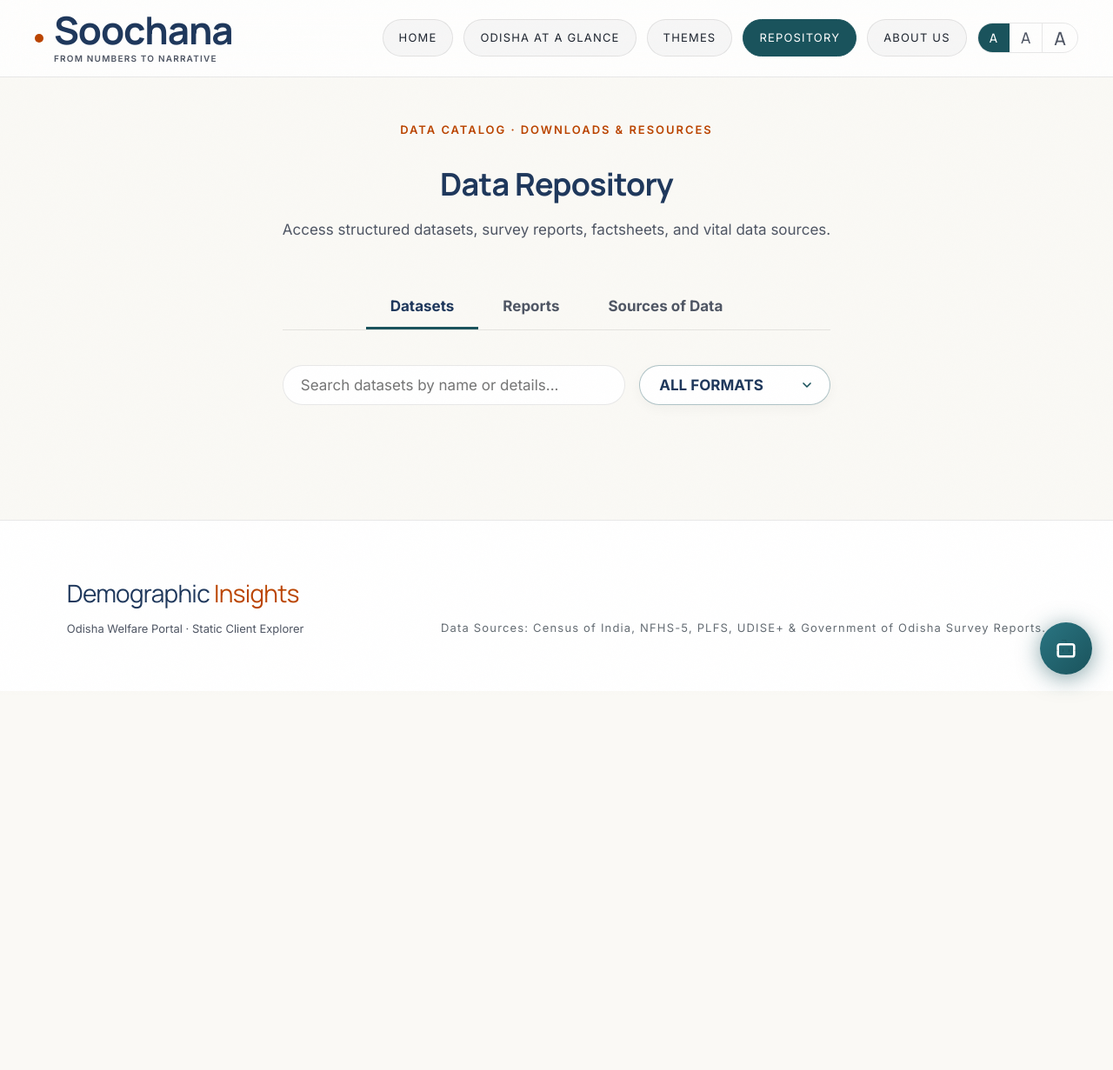
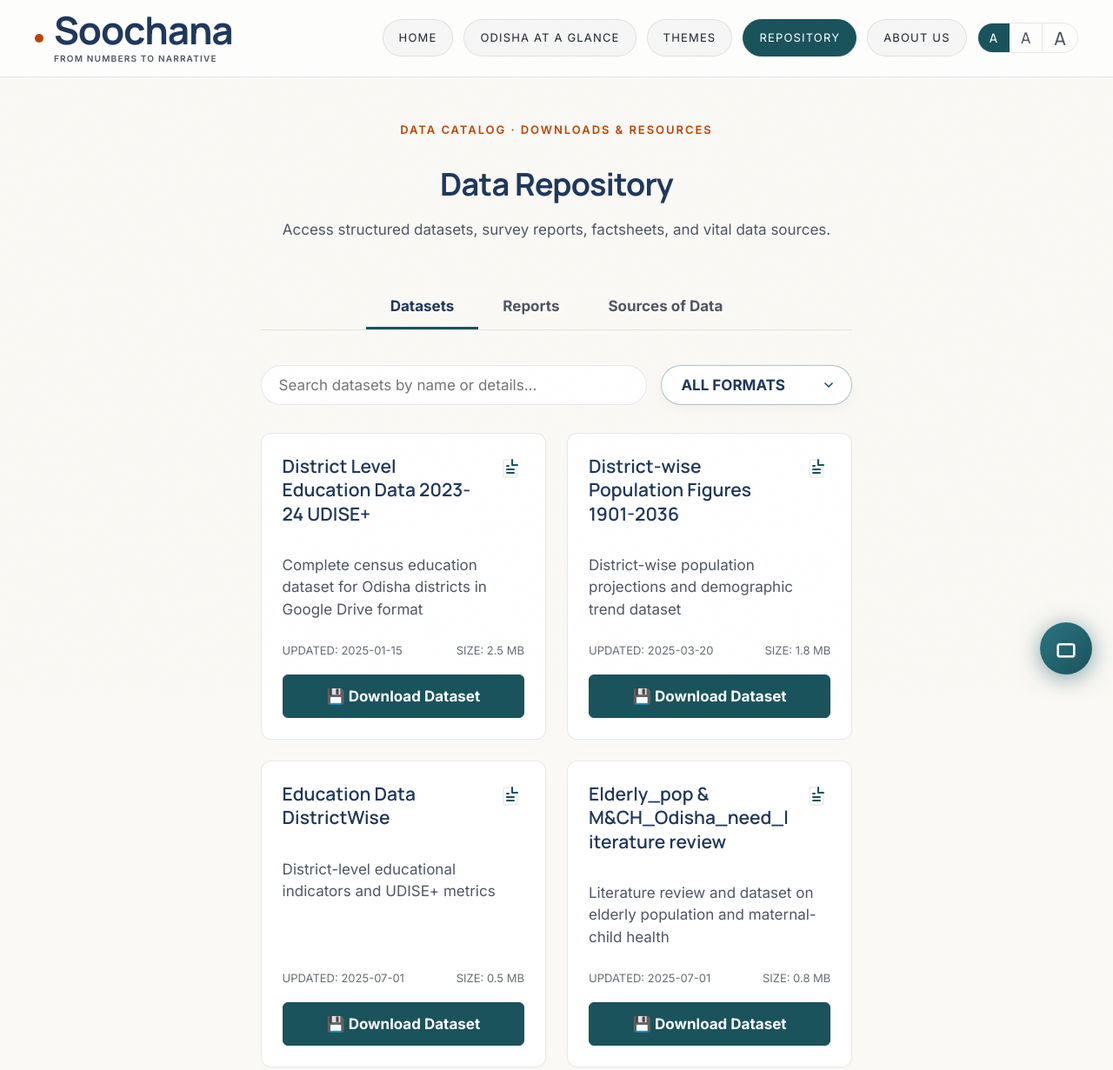
Before and after one commit to susobhan56/Soochana, a plain HTML site: page repository.html in a window 1280 px wide. Shown: the top 1231 px of the page at 87% size. Before the commit the page ends 800 px from the top, so only its background shows below. Drawn offline with Linux system fonts and the light colour scheme.

Commit message:
added back the data_loader

```diff
--- a/repository.html
+++ b/repository.html
@@ -8,6 +8,7 @@
 <link href="https://fonts.googleapis.com/css2?family=Inter:wght@400;500;600;700&family=Manrope:wght@400;500;600;700;800&display=swap" rel="stylesheet">
 <link rel="stylesheet" href="style.css">
 <script src="ui.js"></script>
+<script src="data_loader.js"></script>
 <style>
     /* Repository Hub layout and tabs styles */
     .repo-container {
@@ -512,7 +513,7 @@
 
         filtered.forEach(d => {
             const rawUrl = d.file.startsWith('http') ? d.file : d.file.replace(/^\//, '');
-            const downloadUrl = DataLoader.toDirectDownloadUrl(rawUrl);
+            const downloadUrl = (window.DataLoader && window.DataLoader.toDirectDownloadUrl) ? window.DataLoader.toDirectDownloadUrl(rawUrl) : rawUrl;
             const icon = typeIcons[d.type] || typeIcons['excel'];
             grid.innerHTML += `
                 <div class="dataset-card">
@@ -526,7 +527,7 @@
                         <span>SIZE: ${d.size}</span>
                     </div>
                     <div class="dataset-btn-row">
-                        <a href="${downloadUrl}" onclick="event.preventDefault(); DataLoader.triggerDirectDownload('${rawUrl}');" class="btn-dataset-dl">💾 Download Dataset</a>
+                        <a href="${downloadUrl}" onclick="event.preventDefault(); if (window.DataLoader && window.DataLoader.triggerDirectDownload) { DataLoader.triggerDirectDownload('${rawUrl}'); } else { window.location.href='${downloadUrl}'; }" class="btn-dataset-dl">💾 Download Dataset</a>
                     </div>
                 </div>
             `;
@@ -554,7 +555,7 @@
         filtered.forEach(r => {
             const relThumb = r.thumbnail.replace(/^\//, '');
             const viewUrl = r.file.startsWith('http') ? r.file : r.file.replace(/^\//, '');
-            const downloadUrl = DataLoader.toDirectDownloadUrl(viewUrl);
+            const downloadUrl = (window.DataLoader && window.DataLoader.toDirectDownloadUrl) ? window.DataLoader.toDirectDownloadUrl(viewUrl) : viewUrl;
             grid.innerHTML += `
                 <div class="report-card">
                     <div class="report-img">
@@ -566,7 +567,7 @@
                         <p>${r.description}</p>
                         <div class="report-btn-row">
                             <a href="${viewUrl}" target="_blank" rel="noopener" class="btn-report-view">👁️ View Document</a>
-                            <a href="${downloadUrl}" onclick="event.preventDefault(); DataLoader.triggerDirectDownload('${viewUrl}');" class="btn-report-dl">💾 Download PDF</a>
+                            <a href="${downloadUrl}" onclick="event.preventDefault(); if (window.DataLoader && window.DataLoader.triggerDirectDownload) { DataLoader.triggerDirectDownload('${viewUrl}'); } else { window.location.href='${downloadUrl}'; }" class="btn-report-dl">💾 Download PDF</a>
                         </div>
                     </div>
                 </div>
```
